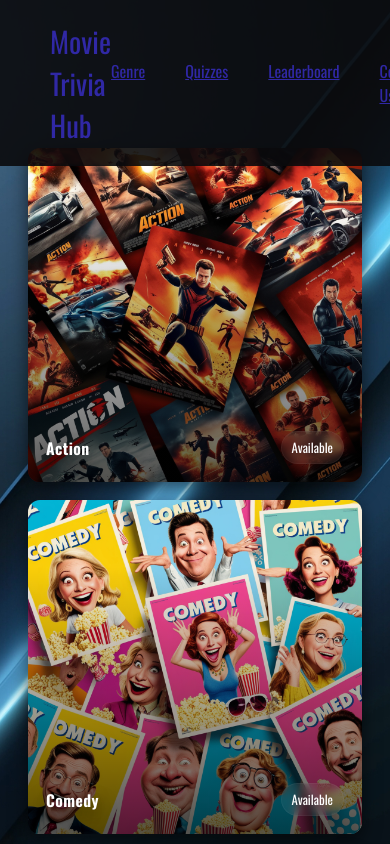
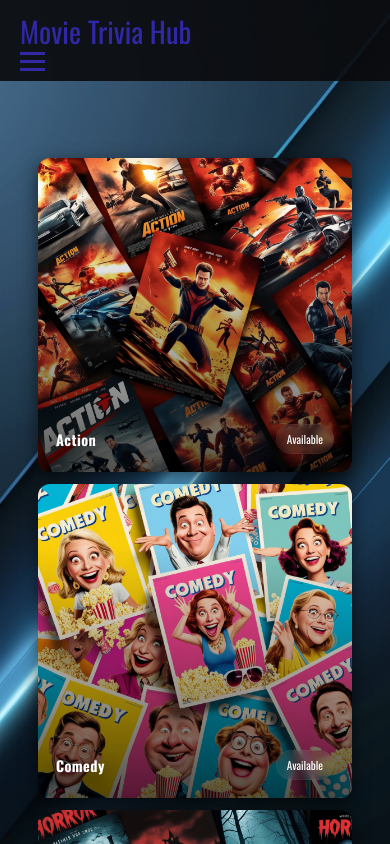
Before and after one commit to Uvindukumarage-code/uskumarage, a plain HTML site: page n22.html in a window 390 px wide. Shown: the top 844 px of the page. Drawn offline with nearby package versions, Linux system fonts and the light colour scheme.

Commit message:
Update n22.html

```diff
--- a/n22.html
+++ b/n22.html
@@ -217,7 +217,94 @@
 
 .dropdown:hover .dropdown-menu {
     display: block;
-}
+  }
+
+  /* Adjust layout and spacing for mobile screens */
+  @media (max-width: 768px) {
+    body {
+      padding: 10px;
+    }
+
+    .navibar {
+      flex-direction: column;
+      align-items: flex-start;
+      padding: 10px 20px;
+    }
+
+    .navi-links {
+      flex-direction: column;
+      gap: 20px;
+      width: 100%;
+    }
+
+    .grid {
+      grid-template-columns: 1fr;
+      gap: 12px;
+    }
+
+    footer {
+      padding: 20px 10px;
+    }
+
+    footer div {
+      margin: 10px 0;
+    }
+  }
+
+  @media (max-width: 520px) {
+    .card {
+      min-height: 180px;
+    }
+
+    .title {
+      font-size: 0.9rem;
+    }
+
+    .tag {
+      font-size: 0.7rem;
+    }
+
+    footer div {
+      text-align: center;
+    }
+  }
+
+  /* Hamburger menu styles */
+  .hamburger {
+    display: none;
+    flex-direction: column;
+    cursor: pointer;
+    gap: 5px;
+  }
+
+  .hamburger div {
+    width: 25px;
+    height: 3px;
+    background-color: #3028a5;
+    transition: 0.3s;
+  }
+
+  .navi-links {
+    transition: max-height 0.3s ease;
+    overflow: hidden;
+    max-height: 0;
+    flex-direction: column;
+  }
+
+  .navi-links.active {
+    max-height: 500px;
+  }
+
+  @media (max-width: 768px) {
+    .hamburger {
+      display: flex;
+    }
+
+    .navi-links {
+      width: 100%;
+      gap: 10px;
+    }
+  }
 
                 </style>
         </head>
@@ -226,6 +313,11 @@
           <header>
             <nav class="navibar">
                 <div class="logo"> <a href="n1.html">Movie Trivia Hub</a></div>
+                <div class="hamburger">
+                  <div></div>
+                  <div></div>
+                  <div></div>
+                </div>
                 <ul class="navi-links">
                     <li class="dropdown">
                     <a href="n22.html">Genre</a>
@@ -374,5 +466,16 @@
   </div>
 </footer>
 
+<script>
+  document.addEventListener("DOMContentLoaded", () => {
+    const hamburger = document.querySelector(".hamburger");
+    const navLinks = document.querySelector(".navi-links");
+
+    hamburger.addEventListener("click", () => {
+      navLinks.classList.toggle("active");
+    });
+  });
+</script>
+
             </body>
     </html>
```
